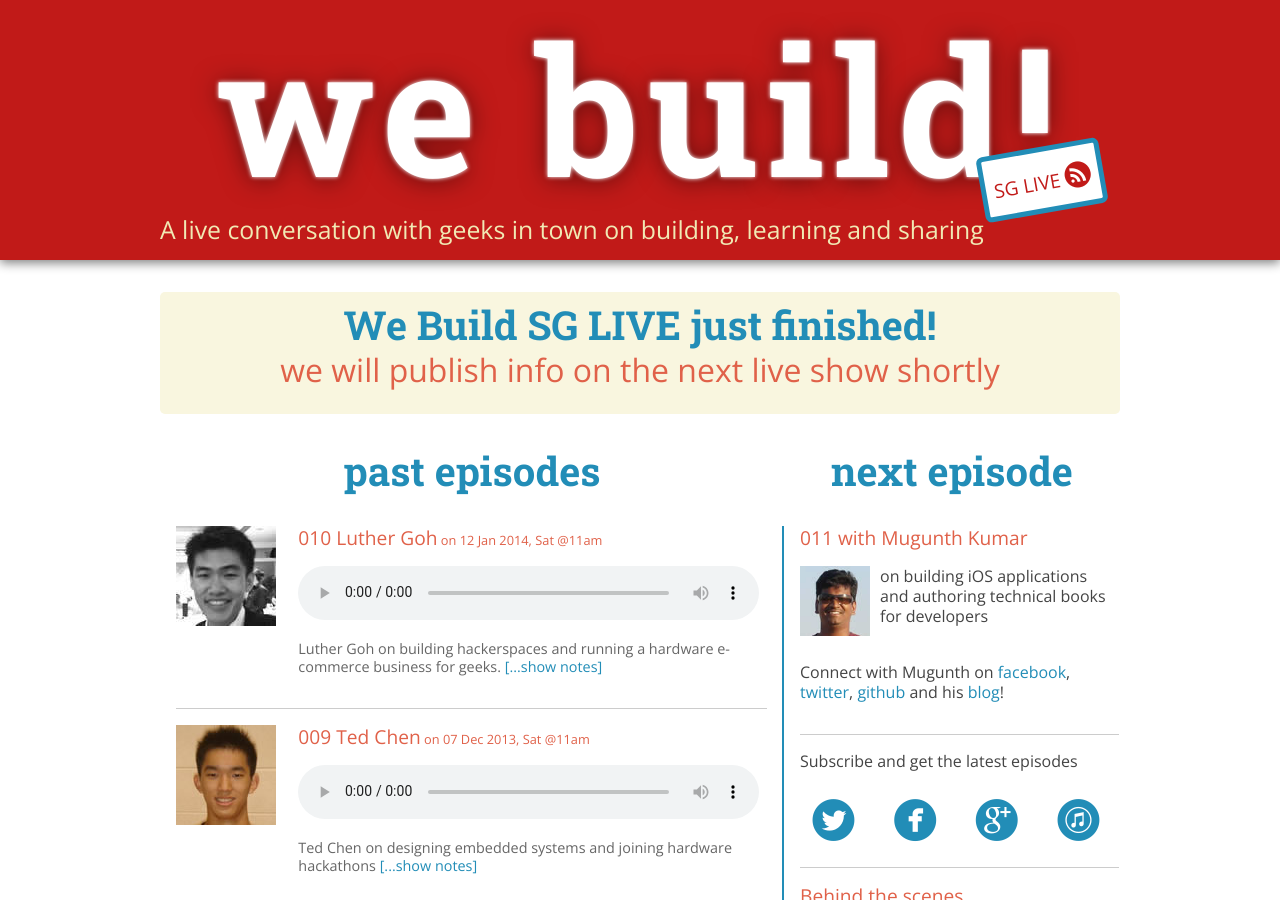
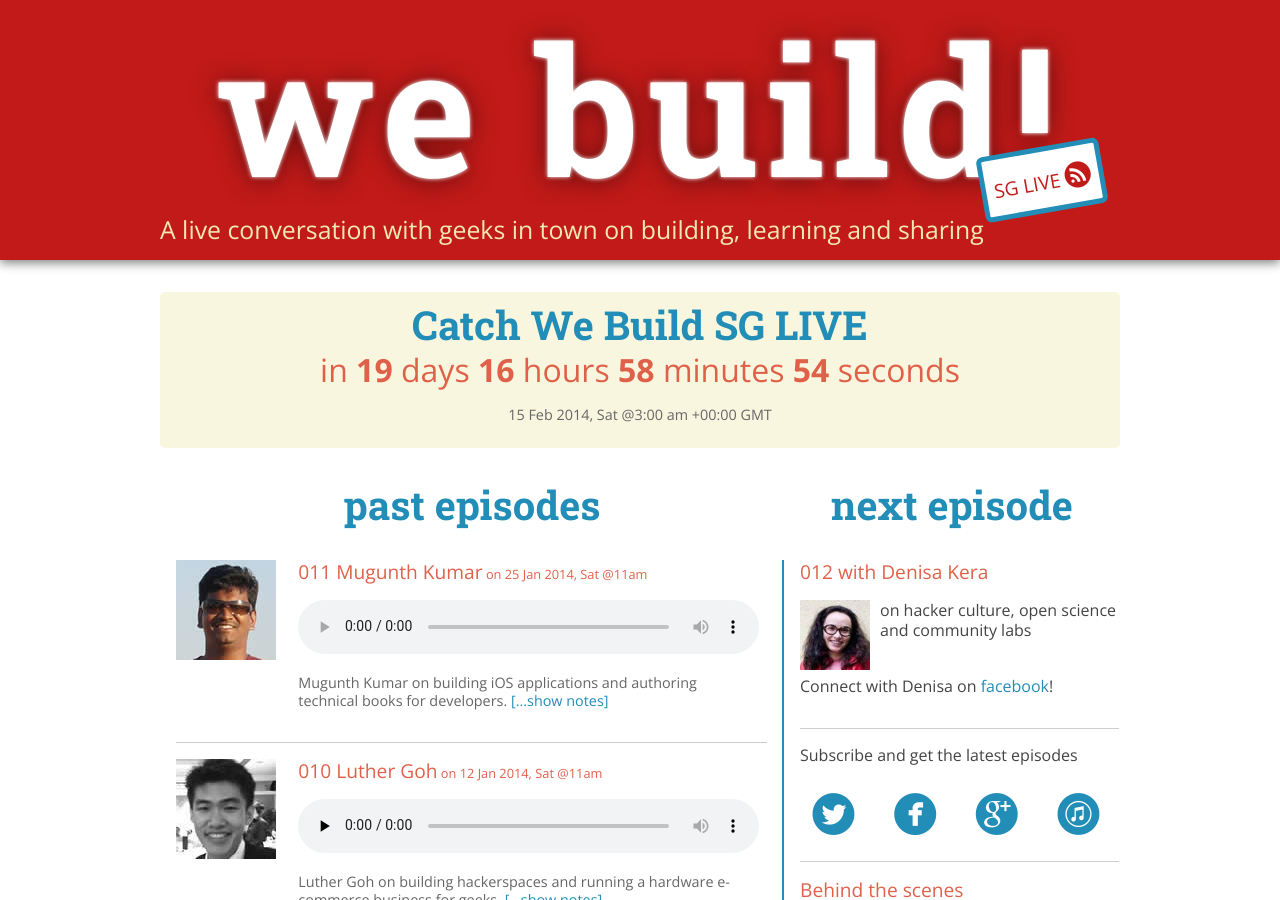
Before and after one commit to webuildsg/live, a Jekyll site: the page built from index.html, in a window 1280 px wide and 900 px high. Built offline with Jekyll 4.4.1, drawn with Linux system fonts in a browser that asks for light colours; Markdown is read by kramdown in place of the engine named in the settings.

Commit message:
added ep11, and updated sidebar for ep12

```diff
--- a/_includes/sidebar.html
+++ b/_includes/sidebar.html
@@ -4,11 +4,11 @@
 
   <ul class="list">
     <li>
-      <p class="info">011 with Mugunth Kumar</p>
-      <img src="{{site.url}}/img/011-mugunth-kumar-profile.jpg" class="next-profile">
-      <p>on building iOS applications and authoring technical books for developers</p>
+      <p class="info">012 with Denisa Kera</p>
+      <img src="{{site.url}}/img/012-denisa-kera-profile.jpg" class="next-profile">
+      <p>on hacker culture, open science and community labs</p>
       <br>
-      <p>Connect with Mugunth on <a href="https://www.facebook.com/mugunthkumar">facebook</a>, <a href="https://twitter.com/mugunthkumar">twitter</a>, <a href="https://github.com/mugunthkumar">github</a> and his <a href="http://blog.mugunthkumar.com/">blog</a>!</p>
+      <p>Connect with Denisa on <a href="https://www.facebook.com/denisakera">facebook</a>!</p>
     </li>
     <li>
       <p>Subscribe and get the latest episodes</p>
--- a/index.html
+++ b/index.html
@@ -19,7 +19,7 @@ title: A live conversation with geeks in town on building, learning and sharing!
           {% if post == site.posts.first %}
           <audio controls=controls preload="auto">
           {% else %}
-          <audio controls=controls preload="metadata">
+          <audio controls=controls preload="none">
           {% endif %}
             <source src="{{ post.enclosure }}.mp3" type="audio/mpeg"></source>
             <source src="{{ post.enclosure }}.ogg" type="audio/ogg"></source>
--- a/js/script.input.js
+++ b/js/script.input.js
@@ -6,7 +6,7 @@
             hours: 0,
             minutes: 0
         },
-        podcastTimeString: '2014-01-25 11:00 +0800',
+        podcastTimeString: '2014-02-15 11:00 +0800',
         timeFormatString: 'YYYY-MM-DD HH:mm Z',
         preMoment: {
             unit: "hours",
```
Also changed, not shown: _posts/2014-01-25-mugunth-kumar.md (added, +73 -0 lines), img/012-denisa-kera-profile.jpg (added), script.js.
